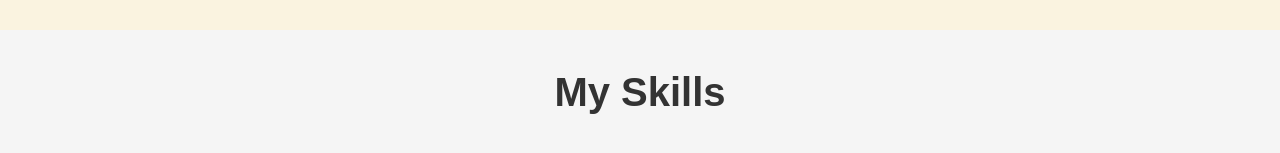
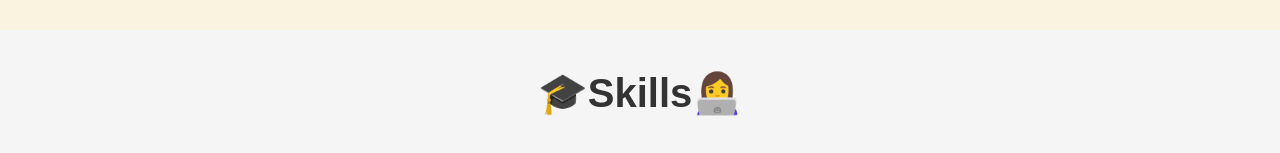
Before and after one commit to zteezy19/MyPortfolio, a React (Vite) app: page / in a window 1280 px wide. Shown: the part 752-905 px from the top of the page. Built offline with nearby package versions, Linux system fonts and the light colour scheme; grey boxes are pictures that could not be loaded.

Commit message:
Update Skills.tsx

```diff
--- a/src/components/Skills.tsx
+++ b/src/components/Skills.tsx
@@ -72,7 +72,8 @@ const skillsArray = [
 const Skills: React.FC = () => {
   return (
     <div className="skills">
-      <h2>My Skills</h2>
+      <h2>🎓Skills👩‍💻</h2>
+      <br></br>
       <div className="skills-section">
         {skillsArray.map((skill, index) => (
           <div key={index} className="skill-container">
```
